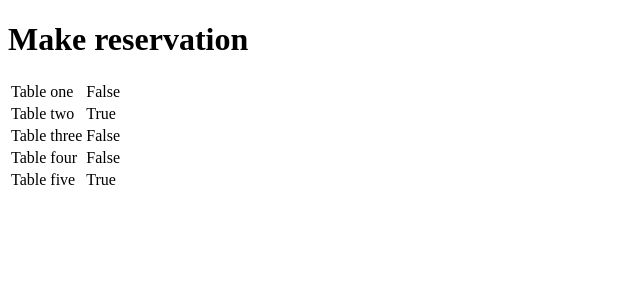
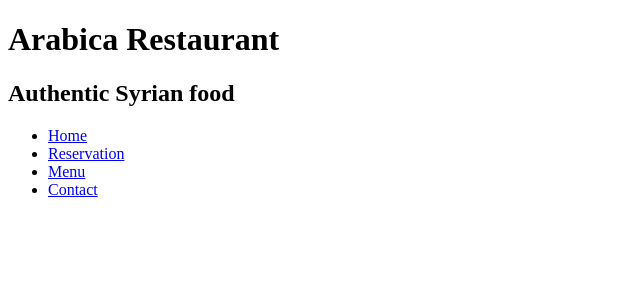
Before and after one commit to ourfalia/project-four, a Django app: page / in a window 1280 px wide. Shown: the top 300 px of the page, without its empty margins (0-640 px from the left). Run offline with Django 3.2, Linux system fonts and the light colour scheme; data comes from the database, SQL or seed files in the repository; both versions use the stored data as it was after the commit.

Commit message:
add header to the home page

```diff
--- a/arabica/urls.py
+++ b/arabica/urls.py
@@ -5,6 +5,7 @@ from arabicafood.views import get_home, make_reservation
 
 urlpatterns = [
     path('admin/', admin.site.urls),
-    path('', make_reservation, name='reservation'),
     path('', get_home, name='get_home'),
+    path('home', get_home, name='home'),
+    path('reservation', make_reservation, name='reservation'),
 ]
--- a/arabicafood/templates/arabicafood/home.html
+++ b/arabicafood/templates/arabicafood/home.html
@@ -7,7 +7,39 @@
     <title>Document</title>
 </head>
 <body>
-    <h1>Hello world</h1>
+    <header>
+        <div class="row no-gutters">
+            <a href="/home" class="col-md-4 logo">
+            </a>
+            <div class="col-md-8">
+              <div class="row no-gutters bg-color-name-title">
+                <div class="col heading">
+                  <h1 class="name">Arabica Restaurant</h1>
+                  <h2 class="title">Authentic Syrian food</h2>
+                </div>
+              </div>
+              <div class="row no-gutters">
+                <div class="col">
+                  <ul id="nav" class="list-inline nav-container">
+                    <li class="col-6 col-sm-3 ui-nav-colr-home list-inline-item menu-item">
+                      <a href="/home" class="hvr-sweep-to-bottom"><span>Home</span></a>
+                    </li>
+                    <li class="col-6 col-sm-3 ui-nav-colr-reservation list-inline-item menu-item">
+                      <a href="/reservation" class="hvr-sweep-to-bottom"><span>Reservation</span></a>
+                    </li>
+                    <li class="col-6 col-sm-3 ui-nav-colr-menu list-inline-item menu-item">
+                      <a href="/menu" class="hvr-sweep-to-bottom"><span>Menu</span></a>
+                    </li>
+                    <li class="col-6 col-sm-3 ui-nav-colr-contact list-inline-item menu-item">
+                      <a href="/contact" class="hvr-sweep-to-bottom"><span>Contact</span></a>
+                    </li>
+                  </ul>
+
+                </div>
+              </div>
+            </div>
+        </div>
+    </header>
 
 </body>
 </html>
--- a/arabicafood/templates/arabicafood/reservation.html
+++ b/arabicafood/templates/arabicafood/reservation.html
@@ -12,7 +12,11 @@
         {% for item in items %}
             <tr>
                 <td>{{ item.name}}</td>
-                <td>{{ item.booked}}</td>
+                {% if item.booked %}
+                <td>{{"---  Booked"}}</td>
+                {% else %}
+                <td>{{"---  Available"}}</td>
+                {% endif %}
             </tr>
         {% endfor %}
     </table>
```
Also changed, not shown: db.sqlite3.
